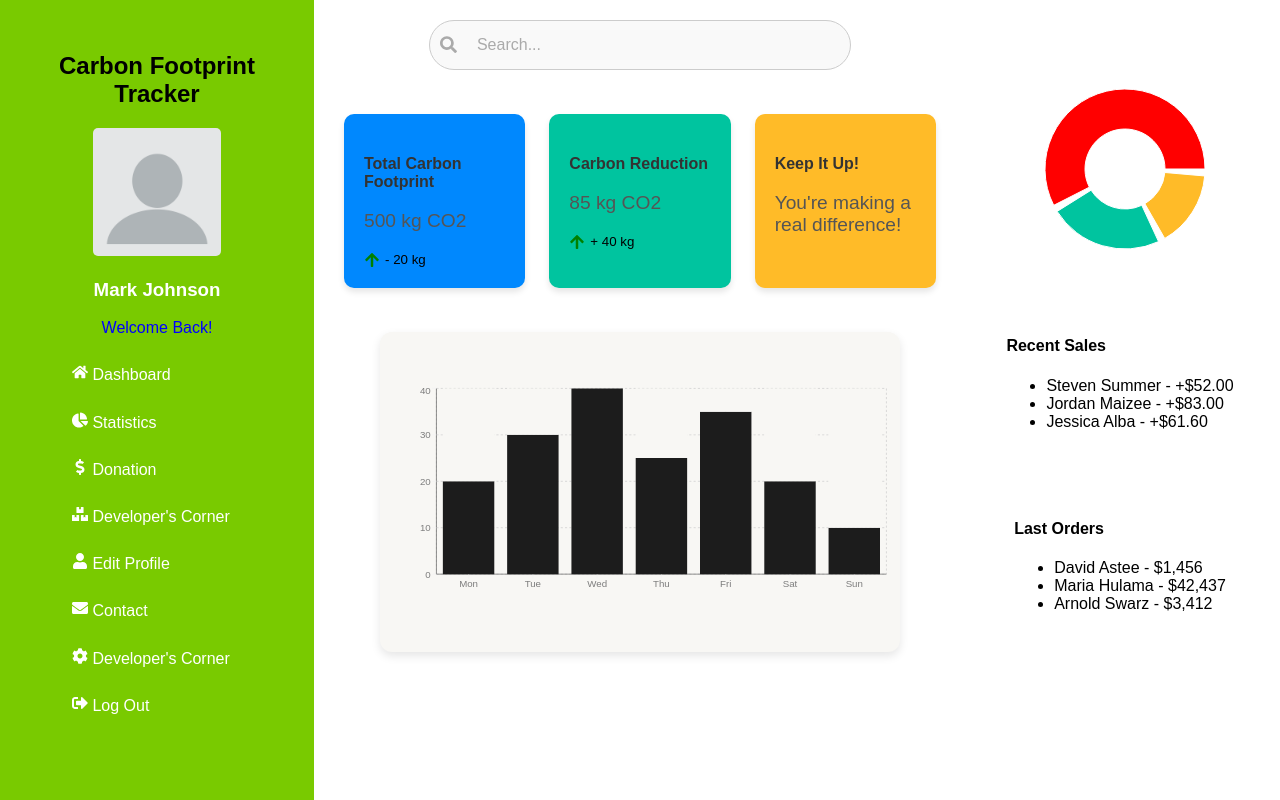
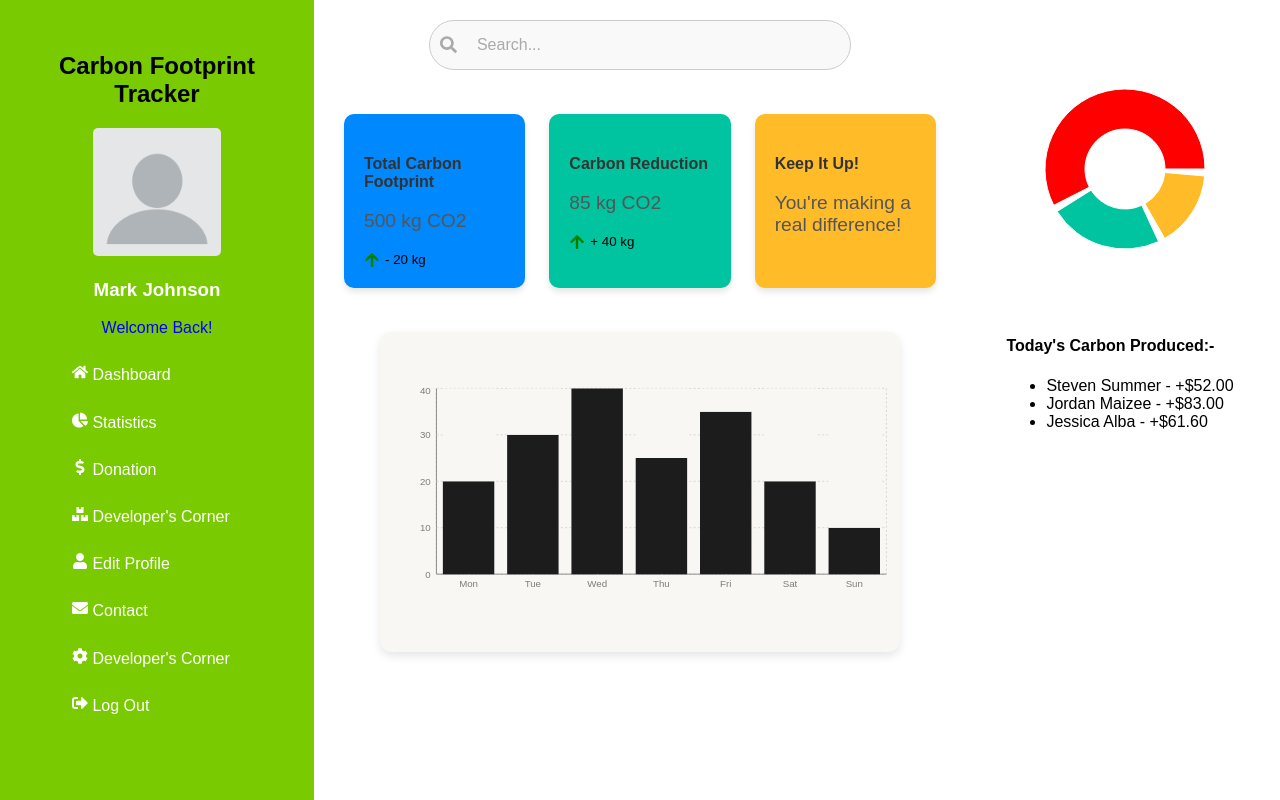
Before and after one commit to Mayanknayal01/carbonfootprinttracker-frontend, a React (Create React App) app: page /home in a window 1280 px wide. Built offline with nearby package versions, Linux system fonts and the light colour scheme; the HTML template or start-up script is replaced by a standard one.

Commit message:
made some changes in the third flex box of the home page

```diff
--- a/src/components/homeComponents/OrdersList.jsx
+++ /dev/null
@@ -1,15 +0,0 @@
-// OrdersList.js
-import React from 'react';
-
-const OrdersList = () => (
-    <div className="orders-list">
-        <h4>Last Orders</h4>
-        <ul>
-        <li>David Astee - $1,456</li>
-        <li>Maria Hulama - $42,437</li>
-        <li>Arnold Swarz - $3,412</li>
-        </ul>
-    </div>
-);
-
-export default OrdersList;
--- a/src/components/homeComponents/RecentSales.jsx
+++ b/src/components/homeComponents/YourData.jsx
@@ -1,9 +1,9 @@
 // RecentSales.js
 import React from 'react';
 
-const RecentSales = () => (
+const YourData = () => (
     <div className="recent-sales">
-        <h4>Recent Sales</h4>
+        <h4>Today's Carbon Produced:- </h4>
         <ul>
         <li>Steven Summer - +$52.00</li>
         <li>Jordan Maizee - +$83.00</li>
@@ -12,4 +12,4 @@ const RecentSales = () => (
     </div>
 );
 
-export default RecentSales;
+export default YourData;
--- a/src/pages/homePage/home.css
+++ b/src/pages/homePage/home.css
@@ -414,7 +414,6 @@ html, body {
     /* main ends here */
 
     /* charts section css starts here */
-    /* pie chart css starts */
 
     .charts-section {
         margin-top: 4rem;
@@ -424,12 +423,6 @@ html, body {
         gap: 2rem;
     }
 
-
-
-
-
-
-
-    .orders-list, .recent-sales {
+    .recent-sales {
         margin-top: 20px;
     }
--- a/src/pages/homePage/home.jsx
+++ b/src/pages/homePage/home.jsx
@@ -95,8 +95,7 @@ import DashboardData from '../../components/homeComponents/DashboardData';
 import './home.css';
 import Chart from '../../components/homeComponents/Chart';
 import PieChart from '../../components/homeComponents/PieChart';
-import OrdersList from '../../components/homeComponents/OrdersList';
-import RecentSales from '../../components/homeComponents/RecentSales';
+import YourData from '../../components/homeComponents/YourData';
 
 const Home = () => {
     return (
@@ -109,8 +108,7 @@ const Home = () => {
         </main>
         <div className="charts-section">
             <PieChart />
-            <RecentSales />
-            <OrdersList />
+            <YourData />
         </div>
         </div>
     );
```
